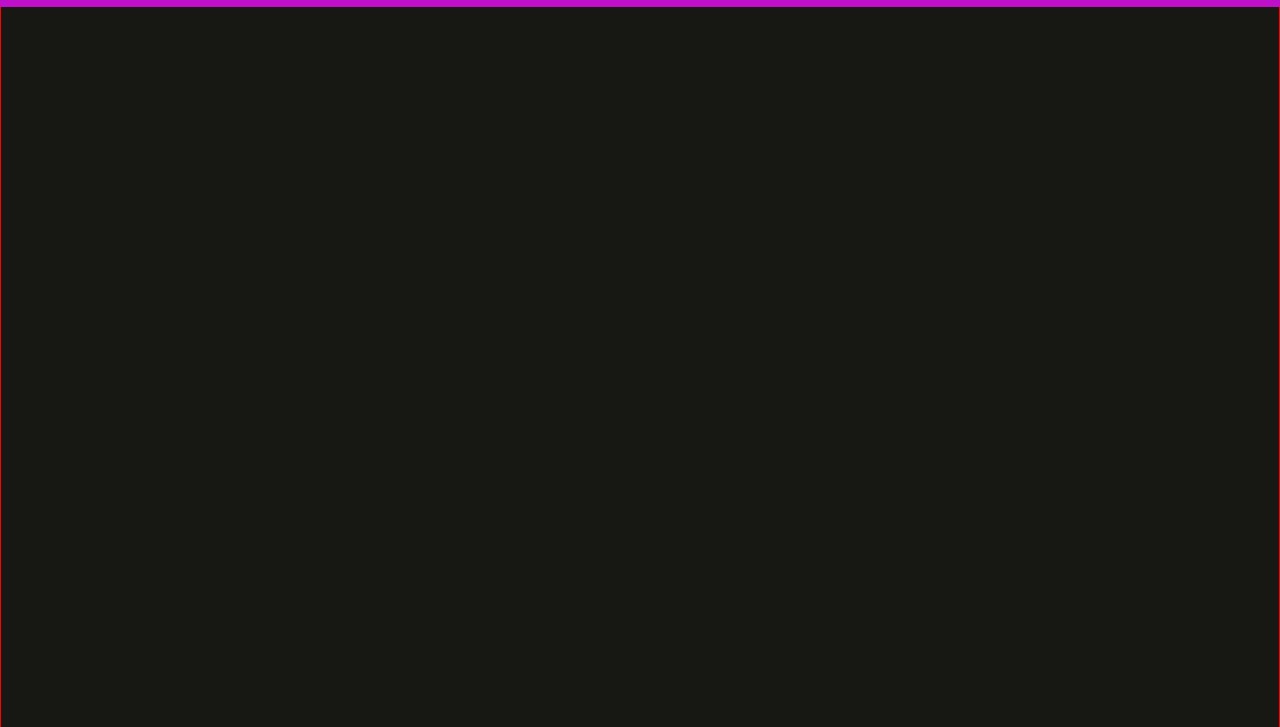
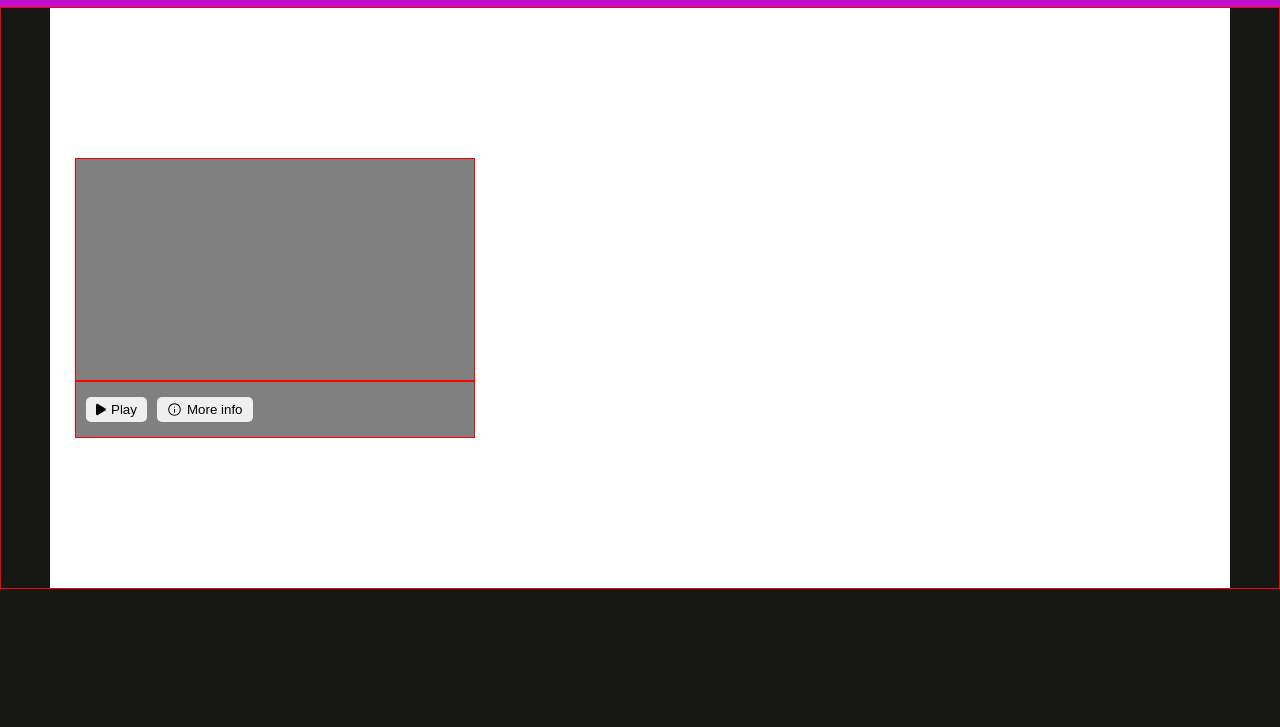
Before and after one commit to Anderson2ilv4/stream-app, a plain HTML site: page index.html in a window 1280 px wide. Shown: the part 73-800 px from the top of the page. Drawn offline with Linux system fonts and the light colour scheme.

Commit message:
index-style-update

```diff
--- a/css/style.css
+++ b/css/style.css
@@ -39,10 +39,49 @@ ul {
 main {
     height: 200vh;
     width: auto;
+    padding-top: 80px;
+}
+.container-movie {
+    width: auto;
+    height: fit-content;
     border: 1px solid red;
+    display: flex;
+    justify-content: center;
 }
 .movie {
     width: 100px;
     height: 100px;
     background-color: white;
+    width: 1180px;
+    height: 580px;
+    display: flex;
+    align-items: center;
 }
+.info {
+    background-color: gray;
+    width: 400px;
+    height: 280px;
+    margin: 25px;
+    display: flex;
+    flex-direction: column;
+}
+.description {
+    height: 80vh;
+    border: 1px solid red;
+}
+.foot {
+    height: 20vh;
+    display: flex;
+    align-items: center;
+    gap: 10px;
+    padding: 0px 10px;
+    border: 1px solid red;
+}
+button {
+    padding: 5px 10px;
+    display: flex;
+    align-items: center;
+    gap: 5px;
+    border-radius: 5px;
+    border: none;
+}
--- a/index.html
+++ b/index.html
@@ -31,6 +31,17 @@
             </div>
         </header>
         <main>
+            <div class="container-movie">
+                <div class="movie">
+                    <div class="info">
+                        <div class="description"></div>
+                        <div class="foot">
+                            <button> <img src="./images/play.svg" alt="play-button" style=" width: 10px;"> Play</button>
+                            <button> <img src="./images/info.svg" alt="info-button" style="width: 15px;"> More info</button>
+                        </div>
+                    </div>
+                </div>
+            </div>
         </main>
         <footer></footer>
     </div>
```
Also changed, not shown: images/info.svg (added), images/play.svg (added).
